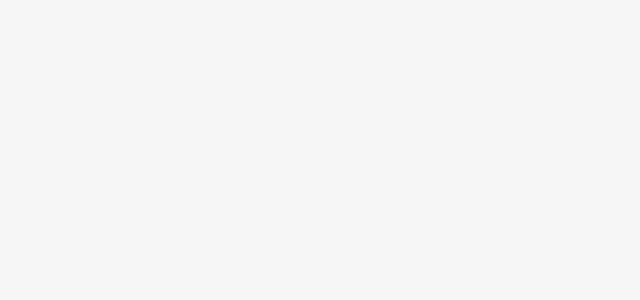
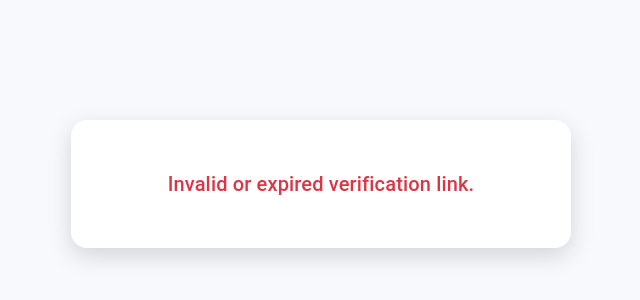
Before and after one commit to Azgoh/React-Practice, a React (Vite) app: page /verify-email in a window 1280 px wide. Before the commit this address had no page. Shown: the part 216-516 px from the top of the page, without its empty margins (319-959 px from the left). Built offline with nearby package versions, Linux system fonts and the light colour scheme.

Commit message:
Handle email verification redirect

```diff
--- a/src/App.tsx
+++ b/src/App.tsx
@@ -6,6 +6,7 @@ import HomePage from './component/HomePage'
 import OAuth2RedirectHandler from './component/OAuth2RedirectHandler'
 import MyAccount from './component/MyAccount'
 import ProfRegister from './component/ProfRegister'
+import VerifyEmailPage from './component/VerifyEmailPage'
 
 function App() {
 
@@ -21,6 +22,7 @@ function App() {
       <Route path="/login" element={token ? <Navigate to="/home" replace /> : <LoginForm />} />
       <Route path="/home" element={<HomePage />} />
       <Route path="/oauth2/redirect" element={<OAuth2RedirectHandler />} />
+      <Route path="/verify-email" element={<VerifyEmailPage />} />
       <Route path="/my-account" element={<MyAccount/>} />
       <Route path="/register-professional" element={<ProfRegister/>} />
     </Routes>
--- /dev/null
+++ b/src/component/VerifyEmailPage.css
@@ -0,0 +1,37 @@
+.verify-container {
+  display: flex;
+  flex-direction: column;
+  justify-content: center;
+  align-items: center;
+  height: 100vh;
+  text-align: center;
+  background: #f7f9fc;
+  padding: 2rem;
+}
+
+.verify-card {
+  background: white;
+  padding: 3rem 4rem;
+  border-radius: 16px;
+  box-shadow: 0 8px 24px rgba(0, 0, 0, 0.15);
+  max-width: 500px;
+  width: 90%;
+}
+
+.verify-success {
+  color: #28a745;
+  font-size: 1.8rem;
+  font-weight: 600;
+}
+
+.verify-error {
+  color: #dc3545;
+  font-size: 1.6rem;
+  font-weight: 500;
+}
+
+.verify-body {
+  font-size: 1.2rem;
+  margin-top: 0.5rem;
+  color: #555;
+}
--- /dev/null
+++ b/src/component/VerifyEmailPage.tsx
@@ -0,0 +1,39 @@
+import { Typography } from "@mui/material";
+import { useEffect } from "react";
+import { useSearchParams, useNavigate } from "react-router-dom";
+import "./VerifyEmailPage.css";
+
+export default function VerifyEmailPage() {
+  const [searchParams] = useSearchParams();
+  const navigate = useNavigate();
+  const status = searchParams.get("status");
+
+  useEffect(() => {
+    if (status === "success") {
+      setTimeout(() => {
+        navigate("/login");
+      }, 3000);
+    }
+  }, [status, navigate]);
+
+  return (
+    <div className="verify-container">
+      <div className="verify-card">
+        {status === "success" ? (
+          <>
+            <Typography variant="h5" className="verify-success" gutterBottom>
+              Email verified successfully!
+            </Typography>
+            <Typography variant="body1" gutterBottom className="verify-body">
+              You will be redirected to the login page shortly.
+            </Typography>
+          </>
+        ) : (
+          <Typography variant="h6" className="verify-error">
+            Invalid or expired verification link.
+          </Typography>
+        )}
+      </div>
+    </div>
+  );
+}
```
